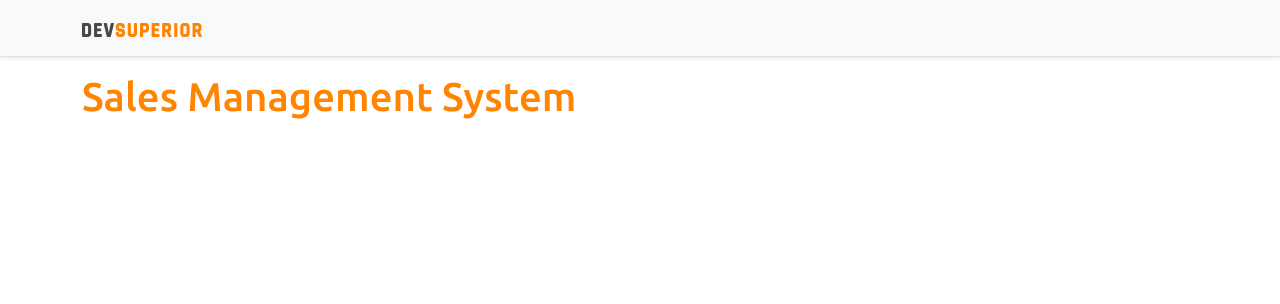
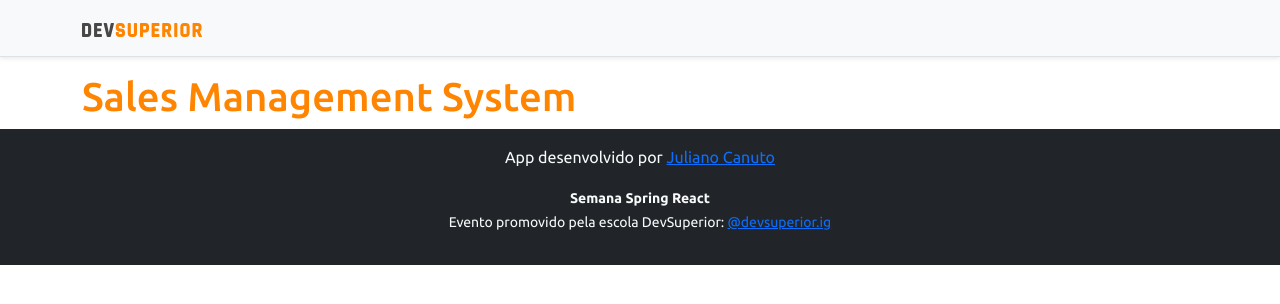
Before and after one commit to julianocanuto/sales-dashboard, a React (Create React App) app in the folder frontend/: page / in a window 1280 px wide. Shown: the top 304 px of the page. Built offline with nearby package versions, Linux system fonts and the light colour scheme.

Commit message:
Add Footer

```diff
--- a/frontend/src/App.tsx
+++ b/frontend/src/App.tsx
@@ -1,3 +1,4 @@
+import Footer from "components/Footer";
 import NavBar from "components/NavBar";
 
 function App() {
@@ -7,6 +8,7 @@
       <div className="container">
         <h1 className="text-primary">Sales Management System</h1>
       </div>
+      <Footer />
     </>
   );
 }
--- /dev/null
+++ b/frontend/src/components/Footer/index.tsx
@@ -0,0 +1,15 @@
+const Footer = () => {
+    return (
+        <div>
+            <footer className="footer mt-auto py-3 bg-dark">
+                <div className="container">
+                    <p className="text-light">App desenvolvido por <a href="https://github.com/julianocanuto" target="_blank" rel="noreferrer">Juliano Canuto</a></p>
+                    <p className="text-light"><small><strong>Semana Spring React</strong><br />
+                        Evento promovido pela escola DevSuperior: <a href="https://instagram.com/devsuperior.ig" target="_blank" rel="noreferrer">@devsuperior.ig</a></small></p>
+                </div>
+            </footer>
+        </div>
+    );
+}
+
+export default Footer;
```
